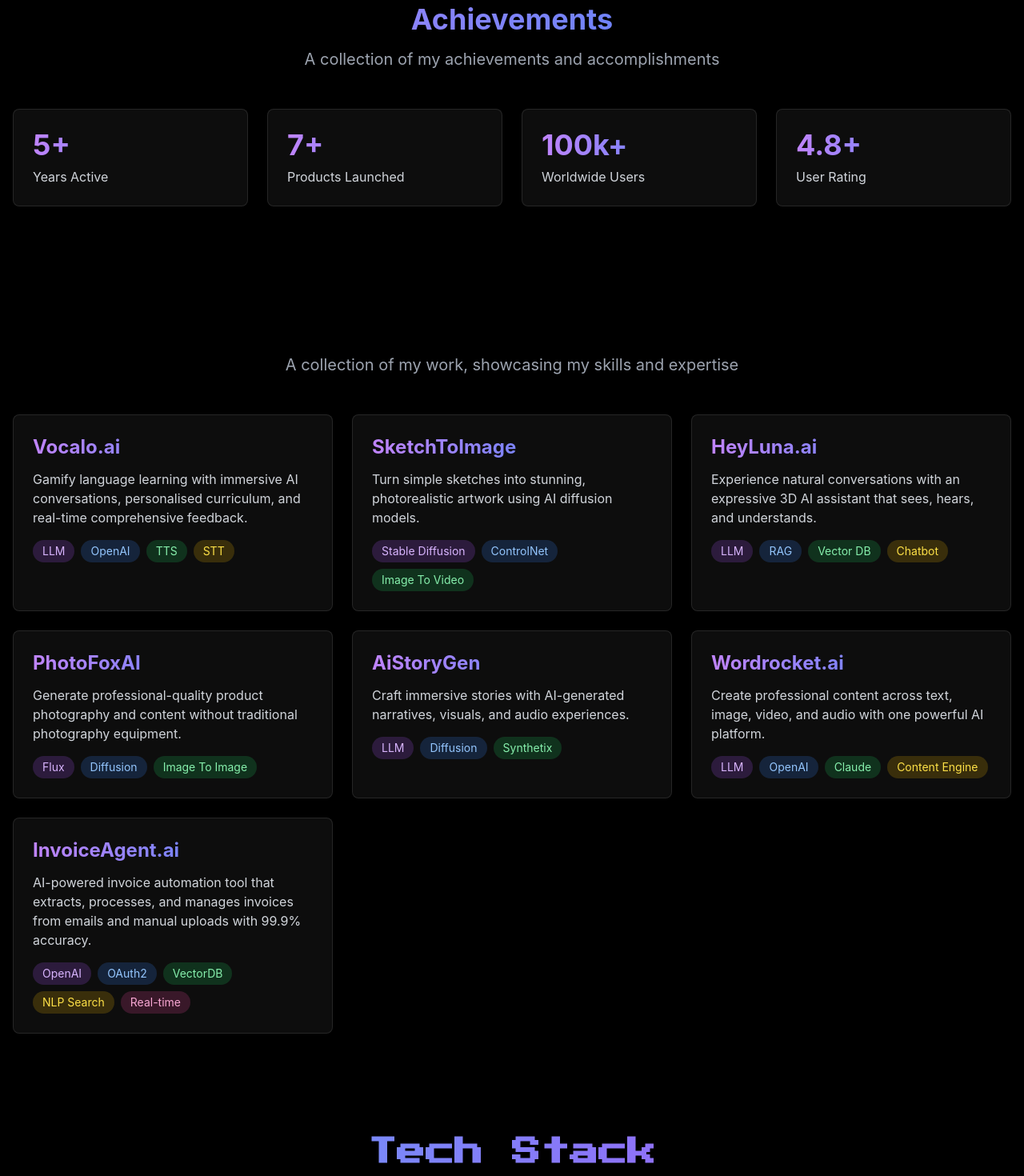
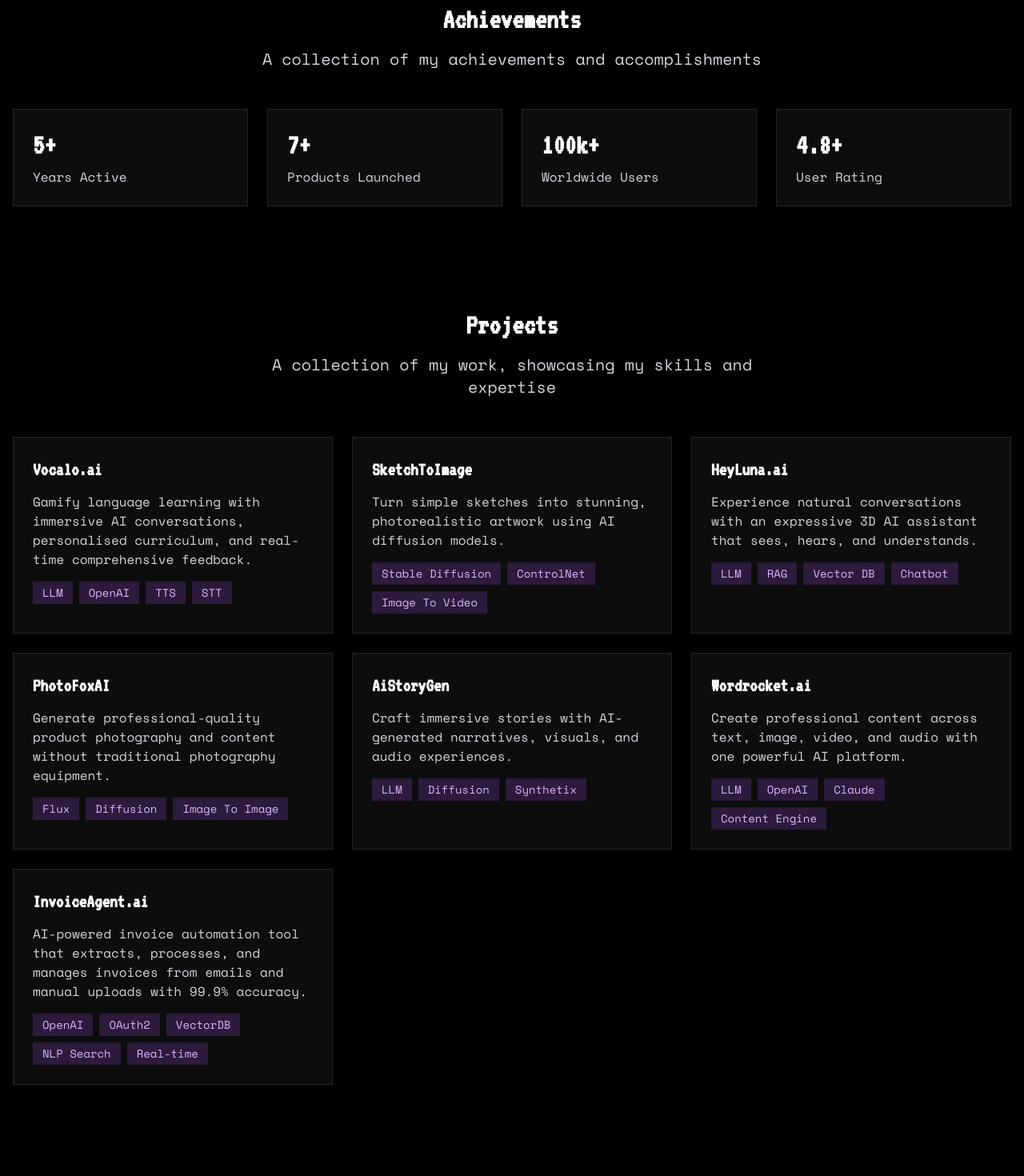
Before and after one commit to nasiruddin01/portfolio-v2, a Nuxt app: page / in a window 1280 px wide. Shown: the part 860-2330 px from the top of the page at 80% size. Built offline with nearby package versions, Linux system fonts and the light colour scheme.

Commit message:
Refactor nuxt.config.js and index.vue: removed devtools, updated font styles, and improved project display with dynamic rendering. Enhanced text styles for better readability.

```diff
--- a/nuxt.config.js
+++ b/nuxt.config.js
@@ -1,7 +1,7 @@
 // https://nuxt.com/docs/api/configuration/nuxt-config
 export default defineNuxtConfig({
   compatibilityDate: "2025-05-15",
-  devtools: { enabled: true },
+
   modules: ["@nuxtjs/tailwindcss"],
   app: {
     head: {
--- a/package.json
+++ b/package.json
@@ -11,8 +11,6 @@
   },
   "dependencies": {
     "@heroicons/vue": "2.0.18",
-    "@nuxt/eslint": "1.4.1",
-    "eslint": "^9.0.0",
     "nuxt": "^3.17.5",
     "vue": "^3.5.16",
     "vue-router": "^4.5.1"
--- a/pages/index.vue
+++ b/pages/index.vue
@@ -42,10 +42,10 @@
 
         <div class="container mx-auto px-4 py-16">
             <div class="text-center mb-12">
-                <h2
-                    class="text-4xl font-bold mb-4 bg-clip-text text-transparent bg-gradient-to-r from-purple-400 to-blue-500">
-                    Achievements</h2>
-                <p class="text-xl text-gray-400 max-w-2xl mx-auto">
+                <h2 class="text-4xl font-bold font-code text-white mb-4">
+                    Achievements
+                </h2>
+                <p class="text-xl text-gray-300 font-mono max-w-2xl mx-auto">
                     A collection of my achievements and accomplishments
                 </p>
             </div>
@@ -53,38 +53,30 @@
             <div class="grid grid-cols-2 md:grid-cols-4 gap-6">
                 <!-- Years Active -->
                 <div
-                    class="group relative p-6 rounded-lg bg-white/5 backdrop-blur-md border border-white/10 hover:border-purple-500/50 transition-all duration-300 hover:scale-105 shadow-lg hover:shadow-xl">
-                    <div
-                        class="text-4xl font-bold mb-2 bg-clip-text text-transparent bg-gradient-to-r from-purple-400 to-blue-500">
-                        5+</div>
-                    <div class="text-gray-300">Years Active</div>
+                    class="group relative p-6 rounded-none bg-white/5 backdrop-blur-md border border-white/10 hover:border-purple-500/50 transition-all duration-300 hover:scale-105 shadow-lg hover:shadow-xl">
+                    <div class="text-4xl font-bold font-code text-white mb-2">5+</div>
+                    <div class="text-gray-300 font-mono">Years Active</div>
                 </div>
 
                 <!-- Products Launched -->
                 <div
-                    class="group relative p-6 rounded-lg bg-white/5 backdrop-blur-md border border-white/10 hover:border-purple-500/50 transition-all duration-300 hover:scale-105 shadow-lg hover:shadow-xl">
-                    <div
-                        class="text-4xl font-bold mb-2 bg-clip-text text-transparent bg-gradient-to-r from-purple-400 to-blue-500">
-                        7+</div>
-                    <div class="text-gray-300">Products Launched</div>
+                    class="group relative p-6 rounded-none bg-white/5 backdrop-blur-md border border-white/10 hover:border-purple-500/50 transition-all duration-300 hover:scale-105 shadow-lg hover:shadow-xl">
+                    <div class="text-4xl font-bold font-code text-white mb-2">7+</div>
+                    <div class="text-gray-300 font-mono">Products Launched</div>
                 </div>
 
                 <!-- Worldwide Users -->
                 <div
-                    class="group relative p-6 rounded-lg bg-white/5 backdrop-blur-md border border-white/10 hover:border-purple-500/50 transition-all duration-300 hover:scale-105 shadow-lg hover:shadow-xl">
-                    <div
-                        class="text-4xl font-bold mb-2 bg-clip-text text-transparent bg-gradient-to-r from-purple-400 to-blue-500">
-                        100k+</div>
-                    <div class="text-gray-300">Worldwide Users</div>
+                    class="group relative p-6 rounded-none bg-white/5 backdrop-blur-md border border-white/10 hover:border-purple-500/50 transition-all duration-300 hover:scale-105 shadow-lg hover:shadow-xl">
+                    <div class="text-4xl font-bold font-code text-white mb-2">100k+</div>
+                    <div class="text-gray-300 font-mono">Worldwide Users</div>
                 </div>
 
                 <!-- Rating -->
                 <div
-                    class="group relative p-6 rounded-lg bg-white/5 backdrop-blur-md border border-white/10 hover:border-purple-500/50 transition-all duration-300 hover:scale-105 shadow-lg hover:shadow-xl">
-                    <div
-                        class="text-4xl font-bold mb-2 bg-clip-text text-transparent bg-gradient-to-r from-purple-400 to-blue-500">
-                        4.8+</div>
-                    <div class="text-gray-300">User Rating</div>
+                    class="group relative p-6 rounded-none bg-white/5 backdrop-blur-md border border-white/10 hover:border-purple-500/50 transition-all duration-300 hover:scale-105 shadow-lg hover:shadow-xl">
+                    <div class="text-4xl font-bold font-code text-white mb-2">4.8+</div>
+                    <div class="text-gray-300 font-mono">User Rating</div>
                 </div>
             </div>
         </div>
@@ -93,129 +85,23 @@
         <!-- Projects Section -->
         <div class="container mx-auto px-4 py-16">
             <div class="text-center mb-12">
-                <h2 class="text-4xl font-bold mb-4">Projects</h2>
-                <p class="text-xl text-gray-400 max-w-2xl mx-auto">
+                <h2 class="text-4xl font-bold font-code text-white mb-4">Projects</h2>
+                <p class="text-xl text-gray-300 font-mono max-w-2xl mx-auto">
                     A collection of my work, showcasing my skills and expertise
                 </p>
             </div>
             <div class="grid grid-cols-1 md:grid-cols-2 lg:grid-cols-3 gap-6">
-                <!-- Vocalo.ai -->
-                <div
-                    class="group relative p-6 rounded-lg bg-white/5 backdrop-blur-md border border-white/10 hover:border-purple-500/50 transition-all duration-300 hover:scale-105 shadow-lg hover:shadow-xl">
-                    <h3
-                        class="text-2xl font-bold mb-3 bg-clip-text text-transparent bg-gradient-to-r from-purple-400 to-blue-500">
-                        Vocalo.ai</h3>
-                    <p class="text-gray-300 mb-4">Gamify language learning with immersive AI conversations,
-                        personalised
-                        curriculum, and real-time comprehensive feedback.</p>
+                <div v-for="project in projects" :key="project.name"
+                    class="group relative p-6 rounded-none bg-white/5 backdrop-blur-md border border-white/10 hover:border-purple-500/50 transition-all duration-300 hover:scale-105 shadow-lg hover:shadow-xl">
+                    <h3 class="text-2xl font-bold font-code text-white mb-3">
+                        {{ project.name }}
+                    </h3>
+                    <p class="text-gray-300 font-mono mb-4">{{ project.description }}</p>
                     <div class="flex flex-wrap gap-2">
-                        <span class="px-3 py-1 rounded-full text-sm bg-purple-500/20 text-purple-300">LLM</span>
-                        <span class="px-3 py-1 rounded-full text-sm bg-blue-500/20 text-blue-300">OpenAI</span>
-                        <span class="px-3 py-1 rounded-full text-sm bg-green-500/20 text-green-300">TTS</span>
-                        <span class="px-3 py-1 rounded-full text-sm bg-yellow-500/20 text-yellow-300">STT</span>
-                    </div>
-                </div>
-
-                <!-- SketchToImage -->
-                <div
-                    class="group relative p-6 rounded-lg bg-white/5 backdrop-blur-md border border-white/10 hover:border-purple-500/50 transition-all duration-300 hover:scale-105 shadow-lg hover:shadow-xl">
-                    <h3
-                        class="text-2xl font-bold mb-3 bg-clip-text text-transparent bg-gradient-to-r from-purple-400 to-blue-500">
-                        SketchToImage</h3>
-                    <p class="text-gray-300 mb-4">Turn simple sketches into stunning, photorealistic artwork using
-                        AI
-                        diffusion models.</p>
-                    <div class="flex flex-wrap gap-2">
-                        <span class="px-3 py-1 rounded-full text-sm bg-purple-500/20 text-purple-300">Stable
-                            Diffusion</span>
-                        <span class="px-3 py-1 rounded-full text-sm bg-blue-500/20 text-blue-300">ControlNet</span>
-                        <span class="px-3 py-1 rounded-full text-sm bg-green-500/20 text-green-300">Image To
-                            Video</span>
-                    </div>
-                </div>
-
-                <!-- HeyLuna.ai -->
-                <div
-                    class="group relative p-6 rounded-lg bg-white/5 backdrop-blur-md border border-white/10 hover:border-purple-500/50 transition-all duration-300 hover:scale-105 shadow-lg hover:shadow-xl">
-                    <h3
-                        class="text-2xl font-bold mb-3 bg-clip-text text-transparent bg-gradient-to-r from-purple-400 to-blue-500">
-                        HeyLuna.ai</h3>
-                    <p class="text-gray-300 mb-4">Experience natural conversations with an expressive 3D AI
-                        assistant
-                        that sees, hears, and understands.</p>
-                    <div class="flex flex-wrap gap-2">
-                        <span class="px-3 py-1 rounded-full text-sm bg-purple-500/20 text-purple-300">LLM</span>
-                        <span class="px-3 py-1 rounded-full text-sm bg-blue-500/20 text-blue-300">RAG</span>
-                        <span class="px-3 py-1 rounded-full text-sm bg-green-500/20 text-green-300">Vector DB</span>
-                        <span class="px-3 py-1 rounded-full text-sm bg-yellow-500/20 text-yellow-300">Chatbot</span>
-                    </div>
-                </div>
-
-                <!-- PhotoFoxAI -->
-                <div
-                    class="group relative p-6 rounded-lg bg-white/5 backdrop-blur-md border border-white/10 hover:border-purple-500/50 transition-all duration-300 hover:scale-105 shadow-lg hover:shadow-xl">
-                    <h3
-                        class="text-2xl font-bold mb-3 bg-clip-text text-transparent bg-gradient-to-r from-purple-400 to-blue-500">
-                        PhotoFoxAI</h3>
-                    <p class="text-gray-300 mb-4">Generate professional-quality product photography and content
-                        without
-                        traditional photography equipment.</p>
-                    <div class="flex flex-wrap gap-2">
-                        <span class="px-3 py-1 rounded-full text-sm bg-purple-500/20 text-purple-300">Flux</span>
-                        <span class="px-3 py-1 rounded-full text-sm bg-blue-500/20 text-blue-300">Diffusion</span>
-                        <span class="px-3 py-1 rounded-full text-sm bg-green-500/20 text-green-300">Image To
-                            Image</span>
-                    </div>
-                </div>
-
-                <!-- AiStoryGen -->
-                <div
-                    class="group relative p-6 rounded-lg bg-white/5 backdrop-blur-md border border-white/10 hover:border-purple-500/50 transition-all duration-300 hover:scale-105 shadow-lg hover:shadow-xl">
-                    <h3
-                        class="text-2xl font-bold mb-3 bg-clip-text text-transparent bg-gradient-to-r from-purple-400 to-blue-500">
-                        AiStoryGen</h3>
-                    <p class="text-gray-300 mb-4">Craft immersive stories with AI-generated narratives, visuals, and
-                        audio experiences.</p>
-                    <div class="flex flex-wrap gap-2">
-                        <span class="px-3 py-1 rounded-full text-sm bg-purple-500/20 text-purple-300">LLM</span>
-                        <span class="px-3 py-1 rounded-full text-sm bg-blue-500/20 text-blue-300">Diffusion</span>
-                        <span class="px-3 py-1 rounded-full text-sm bg-green-500/20 text-green-300">Synthetix</span>
-                    </div>
-                </div>
-
-                <!-- Wordrocket.ai -->
-                <div
-                    class="group relative p-6 rounded-lg bg-white/5 backdrop-blur-md border border-white/10 hover:border-purple-500/50 transition-all duration-300 hover:scale-105 shadow-lg hover:shadow-xl">
-                    <h3
-                        class="text-2xl font-bold mb-3 bg-clip-text text-transparent bg-gradient-to-r from-purple-400 to-blue-500">
-                        Wordrocket.ai</h3>
-                    <p class="text-gray-300 mb-4">Create professional content across text, image, video, and audio
-                        with
-                        one powerful AI platform.</p>
-                    <div class="flex flex-wrap gap-2">
-                        <span class="px-3 py-1 rounded-full text-sm bg-purple-500/20 text-purple-300">LLM</span>
-                        <span class="px-3 py-1 rounded-full text-sm bg-blue-500/20 text-blue-300">OpenAI</span>
-                        <span class="px-3 py-1 rounded-full text-sm bg-green-500/20 text-green-300">Claude</span>
-                        <span class="px-3 py-1 rounded-full text-sm bg-yellow-500/20 text-yellow-300">Content
-                            Engine</span>
-                    </div>
-                </div>
-
-                <!-- InvoiceAgent.ai -->
-                <div
-                    class="group relative p-6 rounded-lg bg-white/5 backdrop-blur-md border border-white/10 hover:border-purple-500/50 transition-all duration-300 hover:scale-105 shadow-lg hover:shadow-xl">
-                    <h3
-                        class="text-2xl font-bold mb-3 bg-clip-text text-transparent bg-gradient-to-r from-purple-400 to-blue-500">
-                        InvoiceAgent.ai</h3>
-                    <p class="text-gray-300 mb-4">AI-powered invoice automation tool that extracts, processes, and
-                        manages invoices from emails and manual uploads with 99.9% accuracy.</p>
-                    <div class="flex flex-wrap gap-2">
-                        <span class="px-3 py-1 rounded-full text-sm bg-purple-500/20 text-purple-300">OpenAI</span>
-                        <span class="px-3 py-1 rounded-full text-sm bg-blue-500/20 text-blue-300">OAuth2</span>
-                        <span class="px-3 py-1 rounded-full text-sm bg-green-500/20 text-green-300">VectorDB</span>
-                        <span class="px-3 py-1 rounded-full text-sm bg-yellow-500/20 text-yellow-300">NLP
-                            Search</span>
-                        <span class="px-3 py-1 rounded-full text-sm bg-pink-500/20 text-pink-300">Real-time</span>
+                        <span v-for="tag in project.tags" :key="tag"
+                            class="px-3 py-1 rounded-none text-sm font-mono bg-purple-500/20 text-purple-300">
+                            {{ tag }}
+                        </span>
                     </div>
                 </div>
             </div>
@@ -223,27 +109,26 @@
         <div class="container mx-auto px-4 py-16">
             <!-- Title and Subtitle -->
             <div class="text-center mb-12">
-                <h2
-                    class="text-4xl font-display font-bold bg-clip-text text-transparent bg-gradient-to-r from-blue-400 to-purple-500 mb-4">
+                <h2 class="text-4xl font-display font-bold text-white mb-4">
                     Tech Stack
                 </h2>
-                <p class="text-xl text-gray-400 max-w-2xl mx-auto">
+                <p class="text-xl text-gray-400 max-w-2xl font-code mx-auto">
                     Technologies I use to bring ideas to life
                 </p>
             </div>
 
             <div class="grid grid-cols-2 md:grid-cols-3 lg:grid-cols-4 gap-6">
                 <div v-for="(tech, index) in techStack" :key="index"
-                    class="group relative p-6 rounded-lg bg-white/5 backdrop-blur-md border border-white/10 hover:border-purple-500/50 transition-all duration-300 hover:scale-105 shadow-lg hover:shadow-xl">
+                    class="group relative p-6 rounded-none bg-white/5 backdrop-blur-md border border-white/10 hover:border-purple-500/50 transition-all duration-300 hover:scale-105 shadow-lg hover:shadow-xl">
                     <div
                         class="absolute inset-0 bg-gradient-to-r from-purple-500/5 to-blue-500/5 opacity-0 group-hover:opacity-100 transition-opacity rounded-lg">
                     </div>
                     <div class="relative z-10">
                         <div class="flex items-center gap-3 mb-3">
                             <component :is="tech.icon" class="w-6 h-6 text-purple-400" />
-                            <h3 class="text-xl font-semibold">{{ tech.name }}</h3>
+                            <h3 class="text-xl font-semibold font-code text-white">{{ tech.name }}</h3>
                         </div>
-                        <p class="text-gray-400 text-sm">{{ tech.description }}</p>
+                        <p class="text-gray-400 text-sm font-mono">{{ tech.description }}</p>
                     </div>
                 </div>
             </div>
@@ -253,6 +138,44 @@
 </template>
 
 <script setup>
+    const projects = [
+        {
+            name: 'Vocalo.ai',
+            description: 'Gamify language learning with immersive AI conversations, personalised curriculum, and real-time comprehensive feedback.',
+            tags: ['LLM', 'OpenAI', 'TTS', 'STT']
+        },
+        {
+            name: 'SketchToImage',
+            description: 'Turn simple sketches into stunning, photorealistic artwork using AI diffusion models.',
+            tags: ['Stable Diffusion', 'ControlNet', 'Image To Video']
+        },
+        {
+            name: 'HeyLuna.ai',
+            description: 'Experience natural conversations with an expressive 3D AI assistant that sees, hears, and understands.',
+            tags: ['LLM', 'RAG', 'Vector DB', 'Chatbot']
+        },
+        {
+            name: 'PhotoFoxAI',
+            description: 'Generate professional-quality product photography and content without traditional photography equipment.',
+            tags: ['Flux', 'Diffusion', 'Image To Image']
+        },
+        {
+            name: 'AiStoryGen',
+            description: 'Craft immersive stories with AI-generated narratives, visuals, and audio experiences.',
+            tags: ['LLM', 'Diffusion', 'Synthetix']
+        },
+        {
+            name: 'Wordrocket.ai',
+            description: 'Create professional content across text, image, video, and audio with one powerful AI platform.',
+            tags: ['LLM', 'OpenAI', 'Claude', 'Content Engine']
+        },
+        {
+            name: 'InvoiceAgent.ai',
+            description: 'AI-powered invoice automation tool that extracts, processes, and manages invoices from emails and manual uploads with 99.9% accuracy.',
+            tags: ['OpenAI', 'OAuth2', 'VectorDB', 'NLP Search', 'Real-time']
+        }
+    ];
+
     const techStack = ref([
         {
             name: 'Nuxt.js',
@@ -294,7 +217,7 @@
             description: 'JavaScript runtime for building scalable network applications',
             icon: 'CommandLineIcon'
         }
-    ])
+    ]);
 </script>
 
 <style>
```
